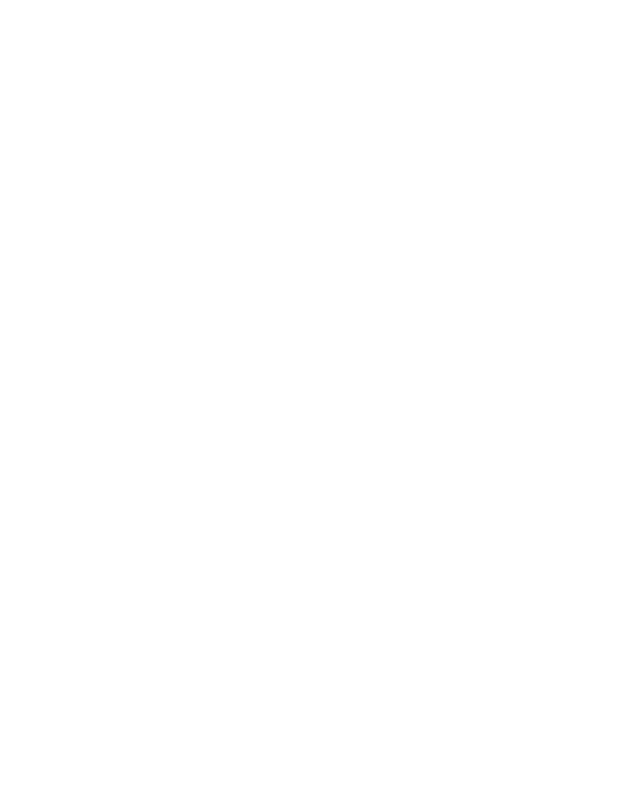
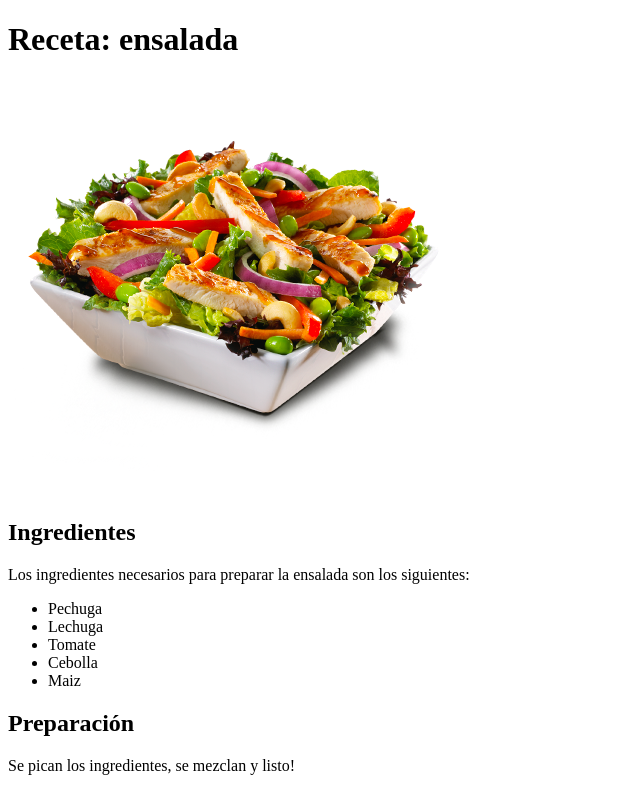
Before and after one commit to 36ms/aspirantes-mir-html-y-css, a plain HTML site: page ejercicio1-html-y-css/index.html in a window 1280 px wide. Shown: the whole page, without its empty margins (0-640 px from the left). Drawn offline with Linux system fonts and the light colour scheme.

Commit message:
Agrega el cuerpo HTML del segundo ejercicio

```diff
--- a/ejercicio1-html-y-css/index.html
+++ b/ejercicio1-html-y-css/index.html
@@ -7,6 +7,19 @@
     <title>Mi Receta</title>
 </head>
 <body>
+    <h1>Receta: ensalada</h1>
+    <img src="salad.png" alt="imagen de la ensalada">
+    <h2>Ingredientes</h2>
+    <p>Los ingredientes necesarios para preparar la ensalada son los siguientes:</p>
+    <ul>
+        <li>Pechuga</li>
+        <li>Lechuga</li>
+        <li>Tomate</li>
+        <li>Cebolla</li>
+        <li>Maiz</li>
+    </ul>
+    <h2>Preparación</h2>
+    <p>Se pican los ingredientes, se mezclan y listo!</p>
 
 </body>
 </html>
```
Also changed, not shown: ejercicio1-html-y-css/salad.png (added).
